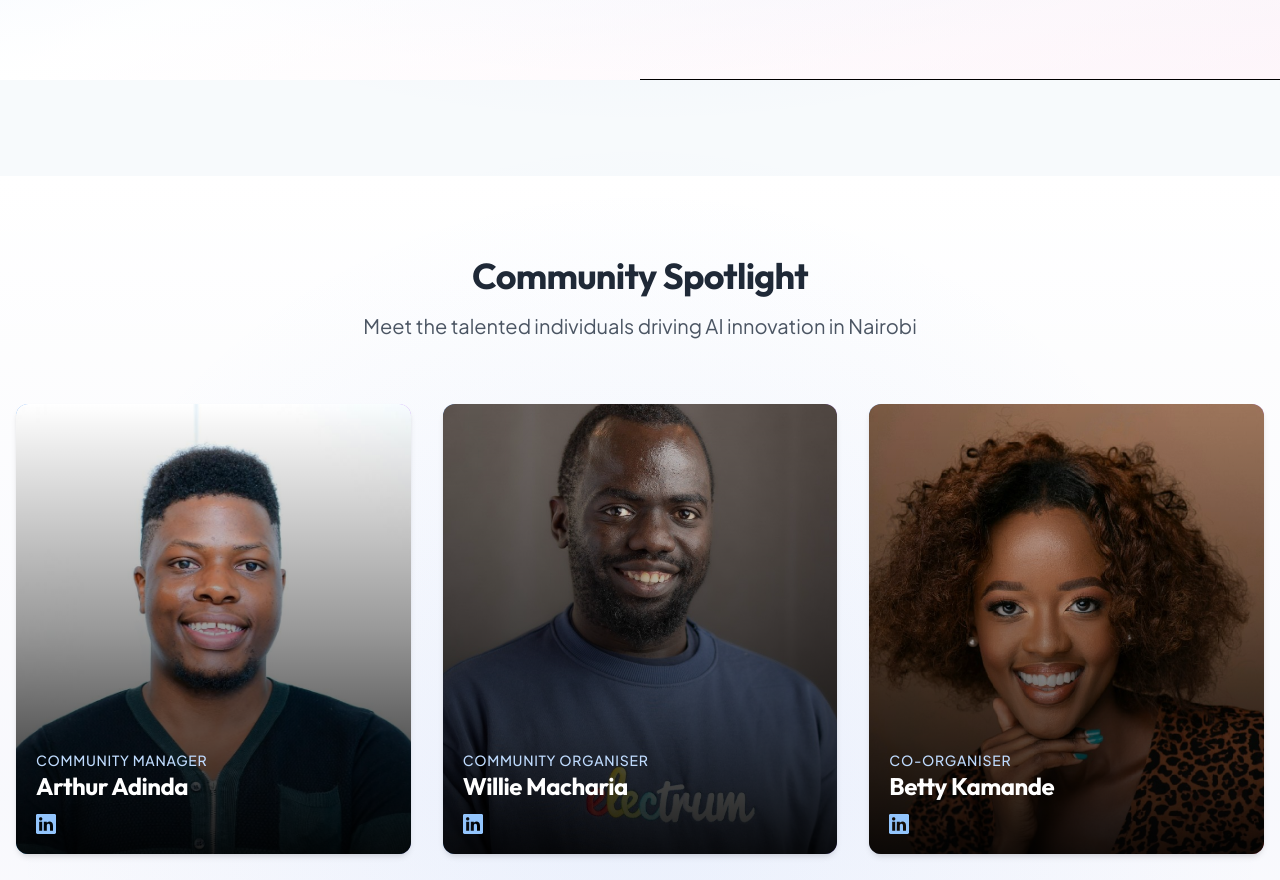
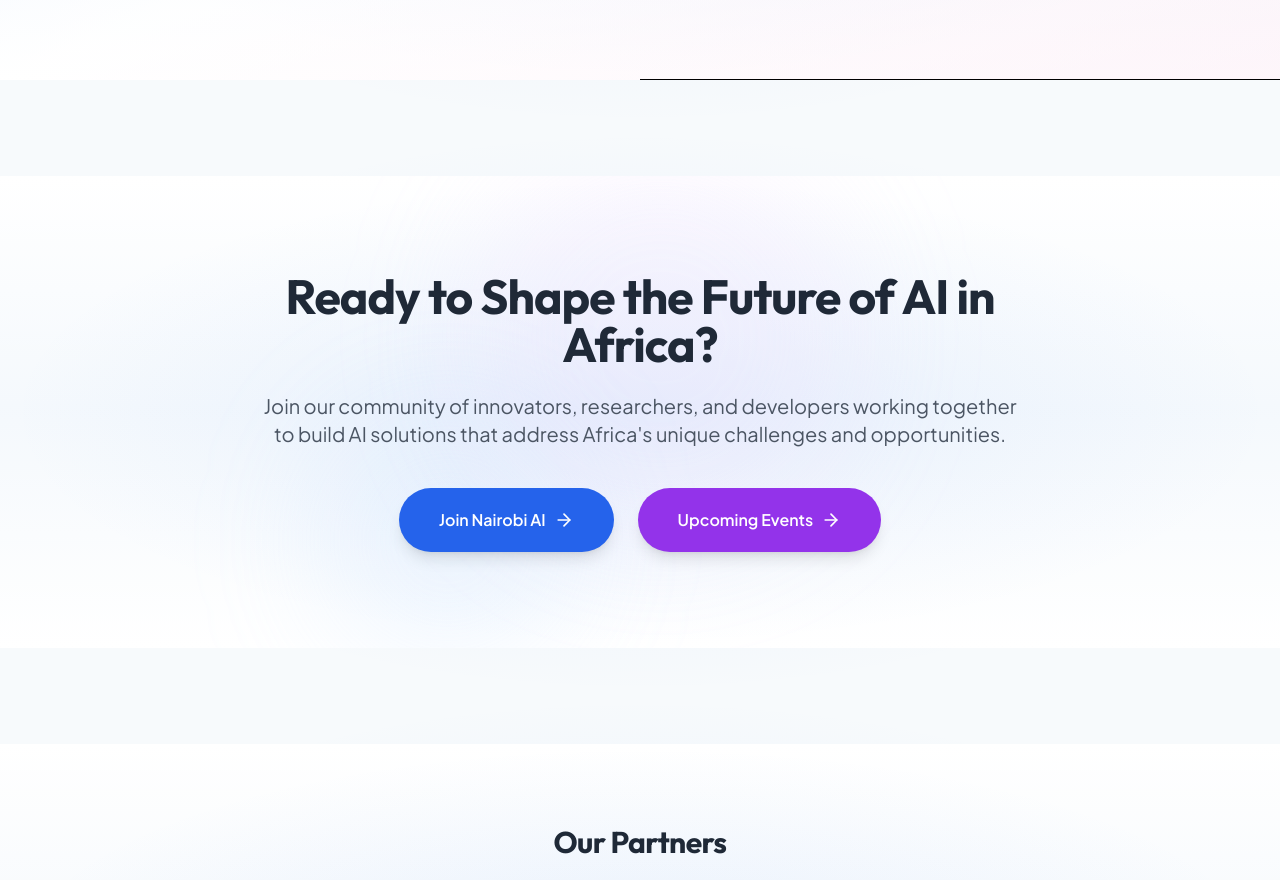
Before and after one commit to wabongo/Nairobi-AI, a React (Vite) app: page / in a window 1280 px wide. Shown: the part 1880-2760 px from the top of the page. Built offline with nearby package versions, Linux system fonts and the light colour scheme.

Commit message:
move spotlight section

```diff
--- a/src/pages/HomePage.tsx
+++ b/src/pages/HomePage.tsx
@@ -39,9 +39,9 @@
       </SmoothScrollSection>
 
       {/* Community Spotlight Section */}
-      <SmoothScrollSection id="community">
+      {/* <SmoothScrollSection id="community">
         <CommunitySpotlight onSectionChange={handleSectionChange} />
-      </SmoothScrollSection>
+      </SmoothScrollSection> */}
 
       {/* Call to Action Section */}
       <SmoothScrollSection id="cta">
```
